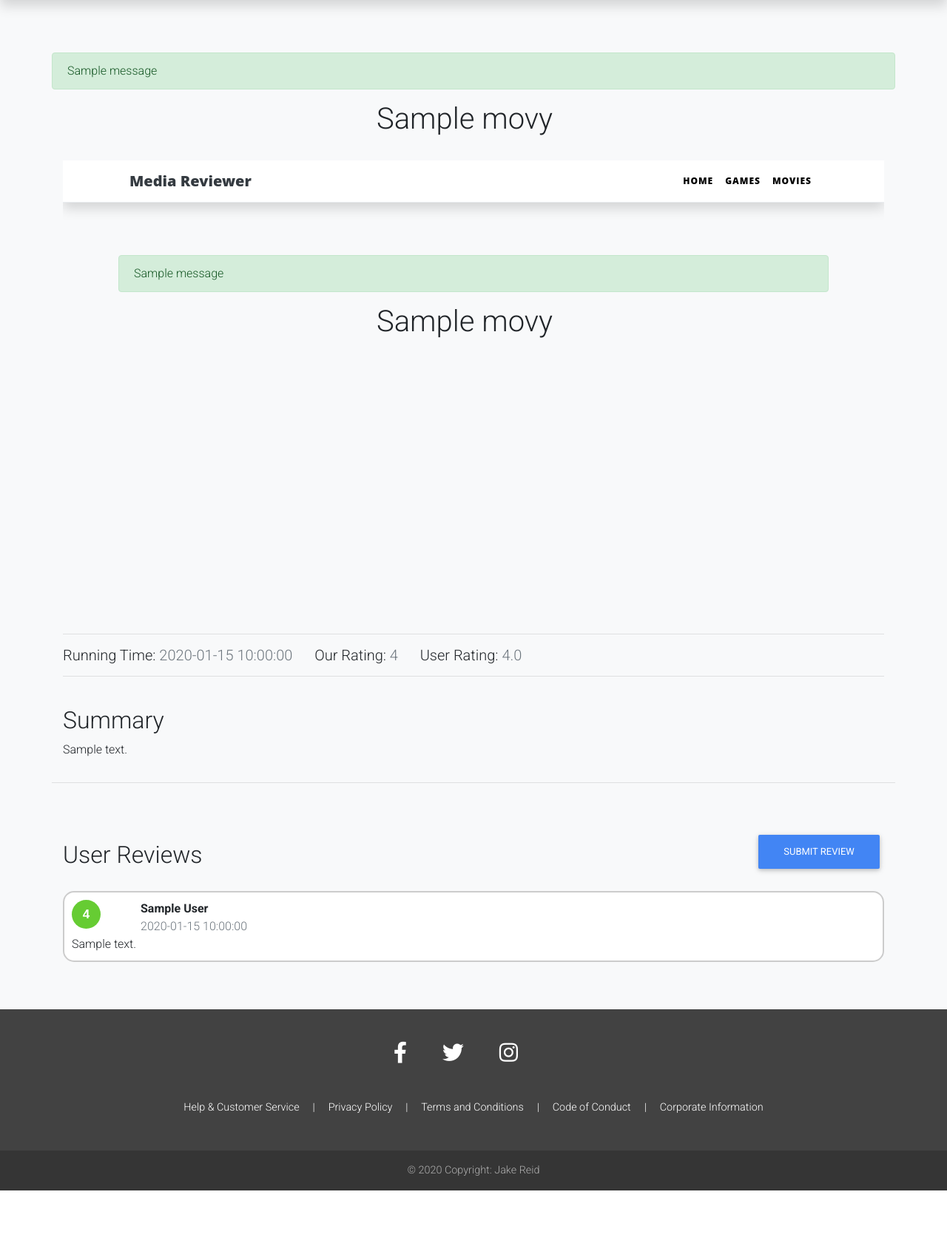
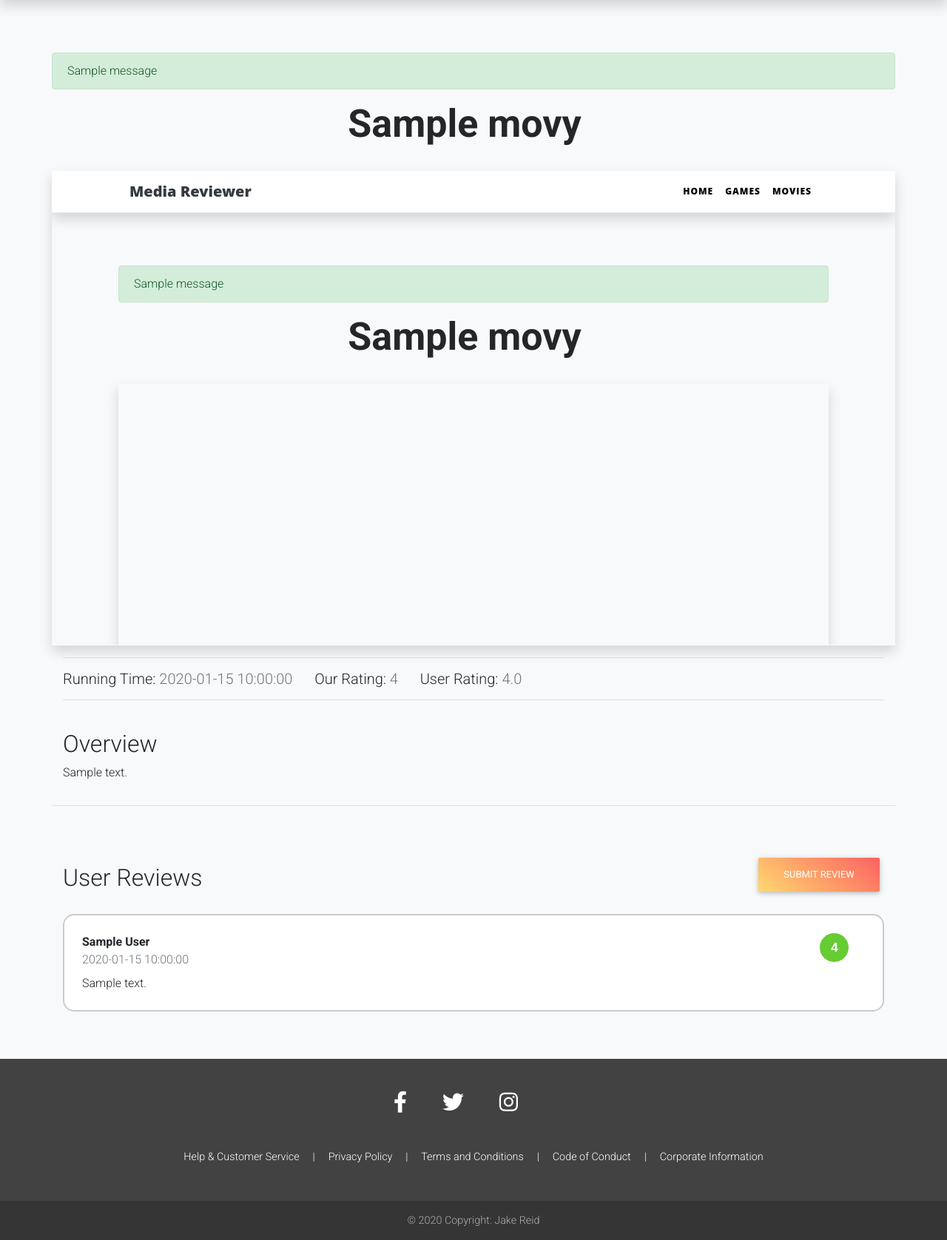
Before and after one commit to Code-Institute-Submissions/Jakejamesreid-Media-Reviewer, a Flask app: page /movies/1 in a window 1280 px wide. Shown: the part 57-1734 px from the top of the page at 74% size. Before the commit the page ends 1667 px from the top, so only its background shows below. Run offline with Flask 2, Linux system fonts and the light colour scheme; one stand-in notice (Sample message) is shown; a database or web service that is not in the repository returns one stand-in record (values such as "Sample title"); some libraries are stand-ins or nearby versions.

Commit message:
Removed game_details.html and media.html and combined them into media_details.html Fixed issue with adding review to movie Added Wireframes to readme Removed features section from readme Added Favicon Clickable images on homepage for video game and movie

```diff
--- a/app.py
+++ b/app.py
@@ -4,7 +4,8 @@ from functions import *
 @app.route("/")
 def index():
 
-    one_year_ago = int((datetime.now() - timedelta(days=365) - datetime(1970,1,1)).total_seconds())
+    one_year_ago = int((datetime.now() - timedelta(days=365) -
+                        datetime(1970, 1, 1)).total_seconds())
     search_query = f"""fields name,cover.url,first_release_date,rating,platforms.abbreviation;
     where first_release_date > {one_year_ago};
     sort popularity desc;
@@ -13,14 +14,12 @@ def index():
     popular_games_refactored = refactor_game_data(popular_games)
 
     movie_posts = list(mongo.db.movies.find())
-    return render_template("index.html", game_posts = popular_games_refactored, movie_posts = movie_posts[:4])
+    return render_template("index.html", game_posts=popular_games_refactored, movie_posts=movie_posts[:4])
 
 @app.route("/game-listings", methods=["GET", "POST"])
 def game_listings():
 
-    # # Check if user searched for a game
-    search_media_form = SearchMediaForm()
-
+    # Check if user searched for a game
     if request.method == 'POST':
         game_searched_by_user  = request.form.get('search')
         if game_searched_by_user:
@@ -34,7 +33,7 @@ def game_listings():
                 # Sort posts by rating
                 sort_by_rating_form = SortRatingForm()
                 sorted_game_posts = media_sort(IGDB_games, sort_by_rating_form, "Games")
-                return render_template("listings.html", posts = sorted_game_posts, category="Games", rating_form=sort_by_rating_form, media_form = search_media_form)
+                return render_template("listings.html", posts = sorted_game_posts, category="Games", rating_form=sort_by_rating_form)
 
     one_year_ago = int((datetime.now() - timedelta(days=365) - datetime(1970,1,1)).total_seconds())
     search_query = f"""fields name,cover.url,first_release_date,rating,platforms.abbreviation;
@@ -50,7 +49,7 @@ def game_listings():
     sort_by_rating_form = SortRatingForm()
     sorted_game_posts = media_sort(game_posts, sort_by_rating_form, "Games")
 
-    return render_template("listings.html", posts = sorted_game_posts, category="Games", rating_form=sort_by_rating_form, media_form = search_media_form)
+    return render_template("listings.html", posts = sorted_game_posts, category="Games", rating_form=sort_by_rating_form)
 
 
 @app.route("/movie-listings",  methods=["GET", "POST"])
@@ -100,7 +99,7 @@ def game_media(igdb_id):
             })
             flash("Review has been successfully submitted", "success")
             return redirect(url_for('game_media', igdb_id=igdb_id))
-        return render_template("game_details.html", media = IGDB_game_refactored, category="Games", form=userReviewForm)
+        return render_template("media_details.html", media = IGDB_game_refactored, category="Games", form=userReviewForm)
 
     # If no reviews on page
     else:
@@ -122,7 +121,7 @@ def game_media(igdb_id):
 
             flash("Review has been successfully submitted", "success")
             return redirect(url_for('game_media', igdb_id=igdb_id))
-        return render_template("game_details.html", media = IGDB_game_refactored, category="Games", form=userReviewForm)
+        return render_template("media_details.html", media = IGDB_game_refactored, category="Games", form=userReviewForm)
 
 @app.route("/movies/<media>", methods=["GET", "POST"])
 def movie_media(media):
@@ -131,12 +130,12 @@ def movie_media(media):
     form = SubmitReviewForm()
 
     if form.validate_on_submit():
-        mongo.db["movies"].update_one(
+        mongo.db.movies.update_one(
           {'name': media},
           {
               '$push':
               {
-                  'review':
+                  'reviews':
                   {
                       "id": ObjectId(),
                       "author": form.name.data,
@@ -150,7 +149,7 @@ def movie_media(media):
         flash("Review has been successfully submitted", "success")
         return redirect(url_for('movie_media', media=movie_with_rating['name']))
 
-    return render_template("media.html", media = movie_with_rating, category="Movies", form=form)
+    return render_template("media_details.html", media = movie_with_rating, category="Movies", form=form)
 
 if __name__ == "__main__":
     app.run(host=os.environ.get("IP"), port=os.environ.get("PORT"), debug=True)
--- a/static/css/style.css
+++ b/static/css/style.css
@@ -3,7 +3,21 @@ body {
     color: #212529;
     margin-top: 5rem;
     font-family: Roboto,Helvetica,Arial,sans-serif;
-  }
+}
+
+
+/* Colours */
+
+/* Fonts */
+
+h1,h2,h3,h4,h5,h6{
+    color: rgb(37, 38, 39);
+}
+.media-details-title{
+    font-size: 3.25em;
+    font-weight: 900;
+
+}
 
 /* # Navigation Bar */
 #mainNav {
--- a/templates/base.html
+++ b/templates/base.html
@@ -1,6 +1,7 @@
 <!DOCTYPE html>
 <html lang="en">
 <head>
+    <link rel="shortcut icon" href="{{ url_for('static', filename='img/favicon.ico') }}" type="image/png">
     <!-- Font Awesome -->
     <link rel="stylesheet" href="https://use.fontawesome.com/releases/v5.8.2/css/all.css">
     <!-- Google Fonts -->
--- a/templates/media.html
+++ /dev/null
@@ -1,144 +0,0 @@
-{% extends "base.html" %}
-{% from "_render_field.html" import render_field %}
-
-{% block title %}
-    <title>{{ media.name }}</title>
-{% endblock title %}
-
-{% block content %}
-<div class="container py-5">
-    <div class="row">
-        <div id="content">
-
-            {% with messages = get_flashed_messages(with_categories=true) %}
-                {% if messages %}
-                    {% for category, message in messages %}
-                        <div class="alert alert-{{ category }}">
-                            {{ message }}
-                        </div>
-                    {% endfor %}
-                {% endif %}
-            {% endwith %}
-
-            <div class="container title pb-4">
-                <div class="media-title row align-items-center d-flex justify-content-center">
-                    <div class="mr-4">
-                        <h1>{{ media.name }} </h1>
-                    </div>
-                </div>
-            </div>
-
-            <div class="container trailer">
-                <div class="embed-responsive embed-responsive-16by9">
-                    <iframe class="embed-responsive-item" src="{{ media.video_url }}" allowfullscreen></iframe>
-                </div>
-            </div>
-
-            <!-- Details -->
-            <div class="container details pb-4">
-                <div class="row">
-                    <div class="col-sm-12">
-                        <hr>
-                        {% if category == "Games" %}
-                            <h5>Developer: <span class="text-muted">{{ media.developer }}</span> &emsp;
-                                Release Date: <span class="text-muted">{{ media.release_date }}</span></h5>
-                        {% elif category == "Movies" %}
-                            <h5>Running Time: <span class="text-muted">{{ media.running_time }}</span> &emsp;
-                                Our Rating: <span class="text-muted">{{ media.our_rating }}</span> &emsp;
-                                {% if media.user_rating %}
-                                User Rating: <span class="text-muted">{{ media.user_rating }}</span>
-                                {% else %}
-                                User Rating: <span class="text-muted">N/A</span>
-                                {% endif %}
-                            </h5>
-                        {% endif %}
-                        <hr>
-                    </div>
-                </div>
-            </div>
-
-            <!-- Summary -->
-            <div class="container summary">
-                <div class="row">
-                    <div class="col-sm-12">
-                        <h2>Summary</h2>
-                        <p>{{ media.description }}</p>
-                    </div>
-                </div>
-            </div>
-
-            <hr class="pb-5">
-
-            <!-- User Reviews -->
-            <div class="container">
-                <div class="row">
-                    <div class="col-sm-6 align-items-center d-flex">
-                        <h2 class="module_title">User Reviews</h2>
-                    </div>
-                    <div class="review-btn col-sm-6">
-                        <p>
-                            <a class="btn btn-primary" data-toggle="collapse" href="#submit-review" role="button">
-                                Submit Review
-                            </a>
-                        </p>
-                    </div>
-
-                    <div class="col-sm-12 pb-2">
-                        <div class="collapse" id="submit-review">
-                            <div class="card-style">
-                                <form action="" method="POST">
-                                    {{ form.csrf_token }}
-                                    <fieldset class="form-group">
-                                        <legend class="border-bottom mb-4">Submit Review</legend>
-                                        <div class="row">
-                                            <div class="form-group col-sm-8">
-                                                {{ render_field(form.name) }}
-                                            </div>
-
-                                            <div class="form-group col-sm-4">
-                                                {{ render_field(form.rating) }}
-                                            </div>
-                                        </div>
-
-                                        <div class="form-group">
-                                            {{ render_field(form.comment) }}
-                                        </div>
-                                    </fieldset>
-                                    <div class="form-group">
-                                        {{ form.submit(class="btn btn-outline-info") }}
-                                    </div>
-                                </form>
-                            </div>
-                        </div>
-                    </div>
-                    <div class="col-sm-12">
-                        {% for review in media.reviews %}
-                            <!-- TODO: See if this can be put into a template -->
-                            <div>
-                                <ol class="list-unstyled">
-                                    <li>
-                                        <div class="card-style">
-                                            <div class="row">
-                                                <div class="review-grade col-sm-1">
-                                                    <div class="user-rating positive">{{ review.rating }}</div>
-                                                </div>
-                                                <div class="review-user col-sm-11">
-                                                    <div class="font-weight-bold">{{ review.author }}</div>
-                                                    <div class="text-muted">{{ review.date_uploaded }}</div>
-                                                </div>
-                                            </div>
-                                            <div>
-                                                <p class="mb-0">{{ review.comment }}</p>
-                                            </div>
-                                        </div>
-                                    </li>
-                                </ol>
-                            </div>
-                        {% endfor %}
-                    </div>
-                </div>
-            </div>
-        </div>
-    </div>
-</div>
-{% endblock %}
--- a/templates/game_details.html
+++ b/templates/media_details.html
@@ -23,9 +23,9 @@
 
             <!-- Title -->
             <div class="container title pb-4">
-                <div class="media-title row align-items-center d-flex justify-content-center">
+                <div class="row align-items-center d-flex justify-content-center">
                     <div class="d-inline mr-4">
-                        <h1>{{ media.name }} </h1>
+                        <h1 class="media-details-title">{{ media.name }} </h1>
                     </div>
                 </div>
             </div>
@@ -33,7 +33,11 @@
             <!-- Trailer -->
             <div class="container trailer shadow px-0">
                 <div class="embed-responsive embed-responsive-16by9">
+                    {% if category == "Games" %}
                     <iframe class="embed-responsive-item" src="{{ media.trailer }}" allowfullscreen></iframe>
+                    {% elif category == "Movies" %}
+                    <iframe class="embed-responsive-item" src="{{ media.video_url }}" allowfullscreen></iframe>
+                    {% endif %}
                 </div>
             </div>
 
@@ -42,6 +46,7 @@
                 <div class="row">
                     <div class="col-sm-12">
                         <hr>
+                        {% if category == "Games" %}
                         <h5>Genre: <span class="text-muted">{{ media.genre }}</span> &emsp;
                             Release Date: <span class="text-muted">{{ media.release_date }}</span> &emsp;
                             Our Rating: <span class="text-muted">{{ media.our_rating }}</span> &emsp;
@@ -51,6 +56,16 @@
                             User Rating: <span class="text-muted">N/A</span>
                             {% endif %}
                         </h5>
+                        {% elif category == "Movies" %}
+                        <h5>Running Time: <span class="text-muted">{{ media.running_time }}</span> &emsp;
+                            Our Rating: <span class="text-muted">{{ media.our_rating }}</span> &emsp;
+                            {% if media.user_rating %}
+                            User Rating: <span class="text-muted">{{ media.user_rating }}</span>
+                            {% else %}
+                            User Rating: <span class="text-muted">N/A</span>
+                            {% endif %}
+                        </h5>
+                        {% endif %}
                         <hr>
                     </div>
                 </div>
@@ -61,7 +76,11 @@
                 <div class="row">
                     <div class="col-sm-12">
                         <h2 class="module_title">Overview</h2>
+                        {% if category == "Games" %}
                         <p>{{ media.summary }}</p>
+                        {% elif category == "Movies" %}
+                        <p>{{ media.description }}</p>
+                        {% endif %}
                     </div>
                 </div>
             </div>
```
Also changed, not shown: templates/index.html (+10 -6 lines), templates/listings.html (+11 -4 lines), readme.md, static/img/Homepage.png (added), static/img/Listing Page.png (added), static/img/Media Page.png (added), static/img/Review Page.png (added), static/img/favicon.ico (added), 1 other file.
